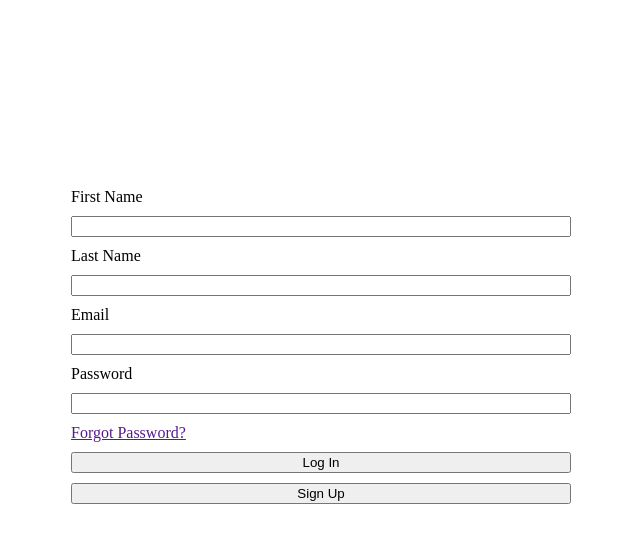
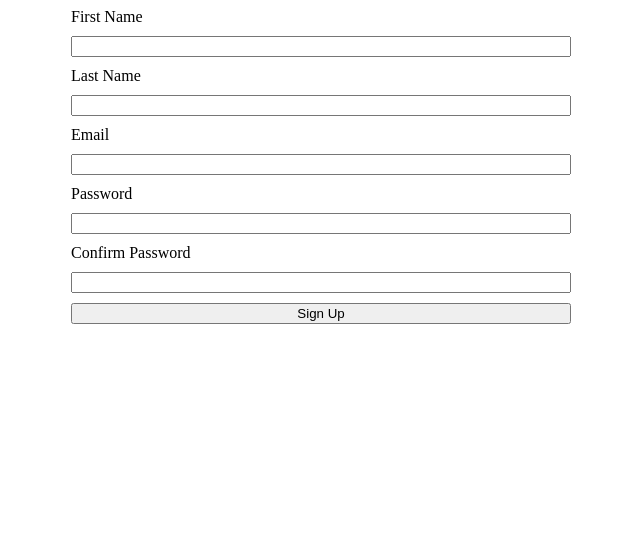
Before and after one commit to Deepak-Dhiman/sales-funnel, a plain HTML site: page SignUp/index.html in a window 1280 px wide. Shown: the whole page, without its empty margins (319-959 px from the left). Drawn offline with Linux system fonts and the light colour scheme.

Commit message:
Log in & Sign up

```diff
--- /dev/null
+++ b/LogIn/main.css
@@ -0,0 +1,13 @@
+form {
+  display: flex;
+  flex-direction: column;
+  width: 500px;
+  gap: 10px;
+}
+
+body {
+  display: flex;
+  flex-direction: column;
+  align-items: center;
+  justify-content: center;
+}
--- a/index.html
+++ b/SignUp/index.html
@@ -17,8 +17,8 @@
       <input type="email" required />
       <label for="">Password</label>
       <input type="password" required />
-      <a href="">Forgot Password?</a>
-      <button>Log In</button>
+      <label for="">Confirm Password</label>
+      <input type="password" required />
       <button>Sign Up</button>
     </form>
   </body>
--- /dev/null
+++ b/SignUp/main.css
@@ -0,0 +1,13 @@
+form {
+  display: flex;
+  flex-direction: column;
+  width: 500px;
+  gap: 10px;
+}
+
+body {
+  display: flex;
+  flex-direction: column;
+  align-items: center;
+  justify-content: center;
+}
--- a/main.css
+++ /dev/null
@@ -1,13 +0,0 @@
-form {
-  display: flex;
-  flex-direction: column;
-  width: 500px;
-  gap: 10px;
-  margin-top: 180px;
-}
-
-body {
-    display: flex;
-    align-content: center;
-    justify-content: center;
-}
```
Also changed, not shown: LogIn/index.html (added, +20 -0 lines).
